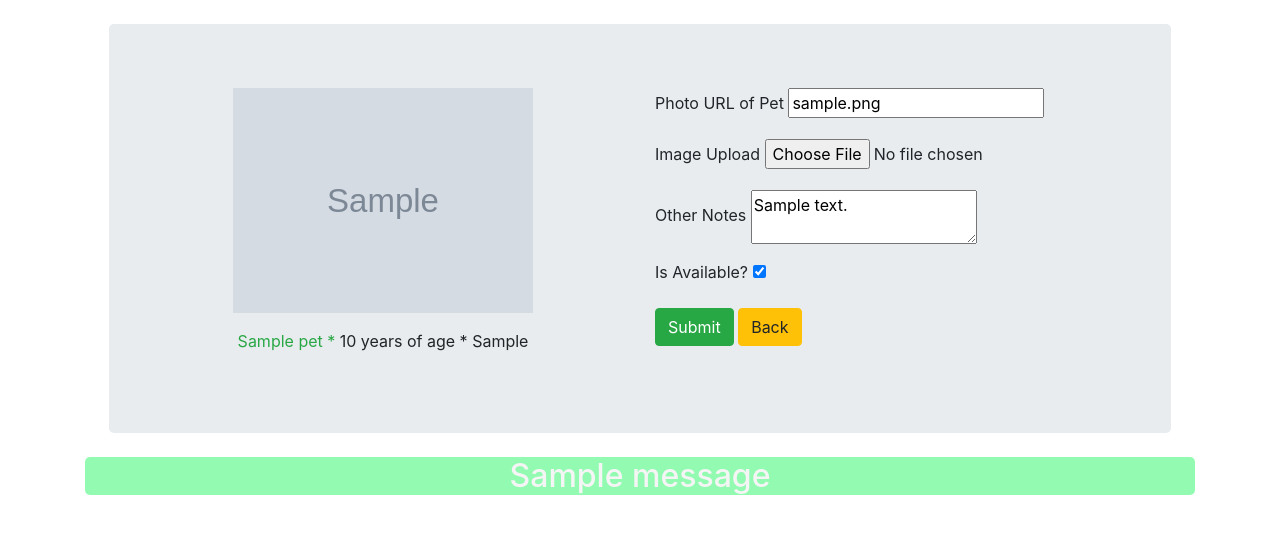
After one commit to nikgun1984/Adoption_Agency, a Flask app: page /pets/1 in a window 1280 px wide. The commit adds this page. Shown: the top 534 px of the page. Run offline with Flask 2, Linux system fonts and the light colour scheme; tables that the repository leaves empty hold one stand-in row (values such as "Sample post"); grey boxes marked "Sample" are stand-in pictures; one stand-in notice (Sample message) is shown.

Commit message:
include in template/flashes/upload pictures/

```diff
--- a/app.py
+++ b/app.py
@@ -1,7 +1,9 @@
-from flask import Flask, redirect, render_template, request, flash
+from flask import Flask, redirect, render_template, request, flash, url_for
 from models import db, connect_db, Pet
 from flask_debugtoolbar import DebugToolbarExtension
-from forms import AddPetForm
+from forms import AddPetForm, EditPetInfo
+from wtforms.validators import ValidationError
+import os
 
 app = Flask(__name__)
 
@@ -12,9 +14,13 @@ app.config['SQLALCHEMY_ECHO'] = True
 app.config['SECRET_KEY'] = 'whateverpassword'
 app.config["SEND_FILE_MAX_AGE_DEFAULT"] = 0
 app.config["DEBUG_TB_HOSTS"] = ["dont-show-debug-toolbar"]
+app.config["IMAGES_UPLOADS"] = 'static/images/'
 
 """Debugger Initialization"""
 debug  = DebugToolbarExtension(app)
+
+"""Absolute Path for Uploading Images"""
+basedir = os.path.abspath(os.path.dirname('__file__'))
 
 #Connect to Database and create all tables
 connect_db(app)
@@ -22,11 +28,13 @@ db.create_all()
 
 @app.route('/')
 def list_pets():
+    """will display all animals in the market"""
     pets = db.session.query(Pet).all()
     return render_template('list_pets.html', pets = pets)
 
 @app.route('/pets/add', methods=["GET","POST"])
 def add_pet():
+    """will display form to add pet and submit this form"""
     form = AddPetForm()
     if form.validate_on_submit():
         name = form.name.data
@@ -42,3 +50,26 @@ def add_pet():
         flash(f'Created {name} {species}')
         return redirect('/')
     return render_template('add_pet.html',form=form)
+
+@app.route('/pets/<int:pet_id>', methods=["GET","POST"])
+def show_pet(pet_id):
+    """edit particular animal/displaying pet's information"""
+    pet = Pet.query.get_or_404(pet_id)
+    form = EditPetInfo(obj=pet)
+    if form.validate_on_submit():
+        pet.photo_url = form.photo_url.data
+        pet.notes = form.notes.data
+        pet.available = form.available.data
+        if form.upload.data:
+            image = request.files["upload"]
+            image.save(os.path.join(basedir,app.config["IMAGES_UPLOADS"],image.filename))
+            pet.photo_url = os.path.join('/',app.config["IMAGES_UPLOADS"],image.filename)
+        try:
+            form.validate_photo_upload(form.photo_url.data,form.upload.data)
+            db.session.commit()
+            flash("This user was successfully edited...","success")
+            return redirect('/')
+        except ValidationError as e:
+            flash(str(e),"error")
+            return redirect(f"/pets/{pet_id}")
+    return render_template('display_pet.html',pet=pet, form=form)
--- a/forms.py
+++ b/forms.py
@@ -1,13 +1,23 @@
 from flask_wtf import FlaskForm
-from wtforms import StringField, IntegerField, TextAreaField, BooleanField, SelectField
-from wtforms.validators import InputRequired, Optional, Email, NumberRange, URL
+from wtforms import StringField, IntegerField, TextAreaField, BooleanField, SelectField, FileField
+from wtforms.validators import InputRequired, Optional, Email, NumberRange, URL, ValidationError, Regexp
 
 class AddPetForm(FlaskForm):
-
+    """form for adding pet to the database"""
     name = StringField("Pet's Name", validators=[InputRequired(message="Pet's Name cannot be blank")])
-    #species = StringField("Species", validators=[InputRequired(message="Do not leave out this Species field blank")])
     species = SelectField('Species', choices=[('cat', 'Cat'), ('dog', 'Dog'), ('porcupine', 'Porcupine')])
     photo = StringField("Photo URL of Pet", validators=[Optional(),URL(require_tld=True, message="Should be a vaild URL")])
     age = IntegerField("Age of Pet",validators=[NumberRange(min=0, max=30, message="Age should be between 0 to 30"),Optional()])
     notes = TextAreaField("Other Notes", validators=[Optional()])
     available = BooleanField("Is Available?")
+
+class EditPetInfo(FlaskForm):
+    """update and edit pet's information in the database"""
+    photo_url = StringField("Photo URL of Pet", validators=[Optional(),Regexp(r'^(http:|https:|/)(\w|[=+/?.-])*')])
+    upload = FileField("Image Upload", validators=[Optional()])
+    notes = TextAreaField("Other Notes", validators=[Optional()])
+    available = BooleanField("Is Available?")
+
+    def validate_photo_upload(self,photo_url,upload):
+        if photo_url and upload:
+            raise ValidationError("Photo Upload or PhotoURL fields should be filled, not both...")
--- a/models.py
+++ b/models.py
@@ -2,6 +2,7 @@ from flask_sqlalchemy import SQLAlchemy
 
 db = SQLAlchemy()
 
+"""Pet's Model"""
 class Pet(db.Model):
 
     __tablename__ = "adopt_pets"
@@ -29,7 +30,6 @@ class Pet(db.Model):
     def __repr__(self):
         return f"<Pet: (name:'{self.name}',species:'{self.species}', available:'{self.available}')>"
 
-
 def connect_db(app):
     """Connect the database to our Flask app."""
     db.app = app
--- a/static/style.css
+++ b/static/style.css
@@ -1,3 +1,19 @@
 textarea{
     vertical-align: middle;
 }
+
+.error{
+    color: whitesmoke;
+    background-color: rgba(236, 85, 85, 0.6);
+    font-size: 2rem;
+    text-align: center;
+    border-radius: 5px;
+}
+
+.success{
+    color: whitesmoke;
+    background-color: rgba(74, 248, 126, 0.6);
+    font-size: 2rem;
+    text-align: center;
+    border-radius: 5px;
+}
--- a/templates/base.html
+++ b/templates/base.html
@@ -11,13 +11,7 @@
     <div class="container">
         {% block content%}
         {% endblock%}
-        {% with messages = get_flashed_messages() %}
-            {% if messages %}
-                {% for message in messages %}
-                    <h4 class="display-6 text-center">{{ message }}</h4>
-                {% endfor %}
-            {% endif %}
-        {% endwith %}
+        {% include "flash_messages.html"%}
     </div>
     <script src="https://code.jquery.com/jquery-3.5.1.slim.min.js" integrity="sha384-DfXdz2htPH0lsSSs5nCTpuj/zy4C+OGpamoFVy38MVBnE+IbbVYUew+OrCXaRkfj" crossorigin="anonymous"></script>
     <script src="https://cdn.jsdelivr.net/npm/bootstrap@4.5.3/dist/js/bootstrap.bundle.min.js" integrity="sha384-ho+j7jyWK8fNQe+A12Hb8AhRq26LrZ/JpcUGGOn+Y7RsweNrtN/tE3MoK7ZeZDyx" crossorigin="anonymous"></script>
--- /dev/null
+++ b/templates/display_pet.html
@@ -0,0 +1,21 @@
+{% extends 'base.html'%}
+
+{% block title%} {{pet.name}} the {{pet.species}} {% endblock %}
+
+{%block content%}
+    <div class="jumbotron m-4">
+        <div class="row">
+            <div class="col-6 text-center">
+                <img src="{{pet.photo_url}}" alt="" style="width: 300px">
+                <p class="mt-3">
+                    <span class="text-success">{{pet.name}} *</span>
+                    <span>{{pet.age}} years of age *</span>
+                    <span>{{pet.species.title()}}</span>
+                </p>
+            </div>
+            <div class="col-6 text-left">
+                {% include "form.html"%}
+            </div>
+        </div>
+    </div>
+{% endblock%}
--- /dev/null
+++ b/templates/flash_messages.html
@@ -0,0 +1,7 @@
+{% with messages = get_flashed_messages(with_categories=true) %}
+    {% if messages %}
+        {% for category, message in messages %}
+            <h4 class="display-6 text-center {{ category }}">{{ message }}</h4>
+        {% endfor %}
+    {% endif %}
+{% endwith %}
--- /dev/null
+++ b/templates/form.html
@@ -0,0 +1,15 @@
+<!-- action will be default, the same route as for GET -->
+<form action="" method="POST" enctype="multipart/form-data">
+    {{form.hidden_tag()}}
+    {% for field in form if field.widget.input_type != 'hidden'%}
+    <div class="form-group">
+        {{field.label}}
+        {{field}}
+        {% for error in field.errors %}
+            <p><em class="text-danger"><small>{{ error }}</small></em></p>
+        {% endfor %}
+    </div>
+    {% endfor %}
+    <button class="btn btn-success">Submit</button>
+    <a href="/home" class="btn btn-warning">Back</a>
+</form>
```
Also changed, not shown: requirements.txt (+8 -0 lines), templates/add_pet.html (+1 -13 lines), templates/list_pets.html (+6 -2 lines), static/images/Best-Cat-Collar-810x540.jpg (added), static/images/dog.jpeg (added), static/images/download.jpeg (added).
